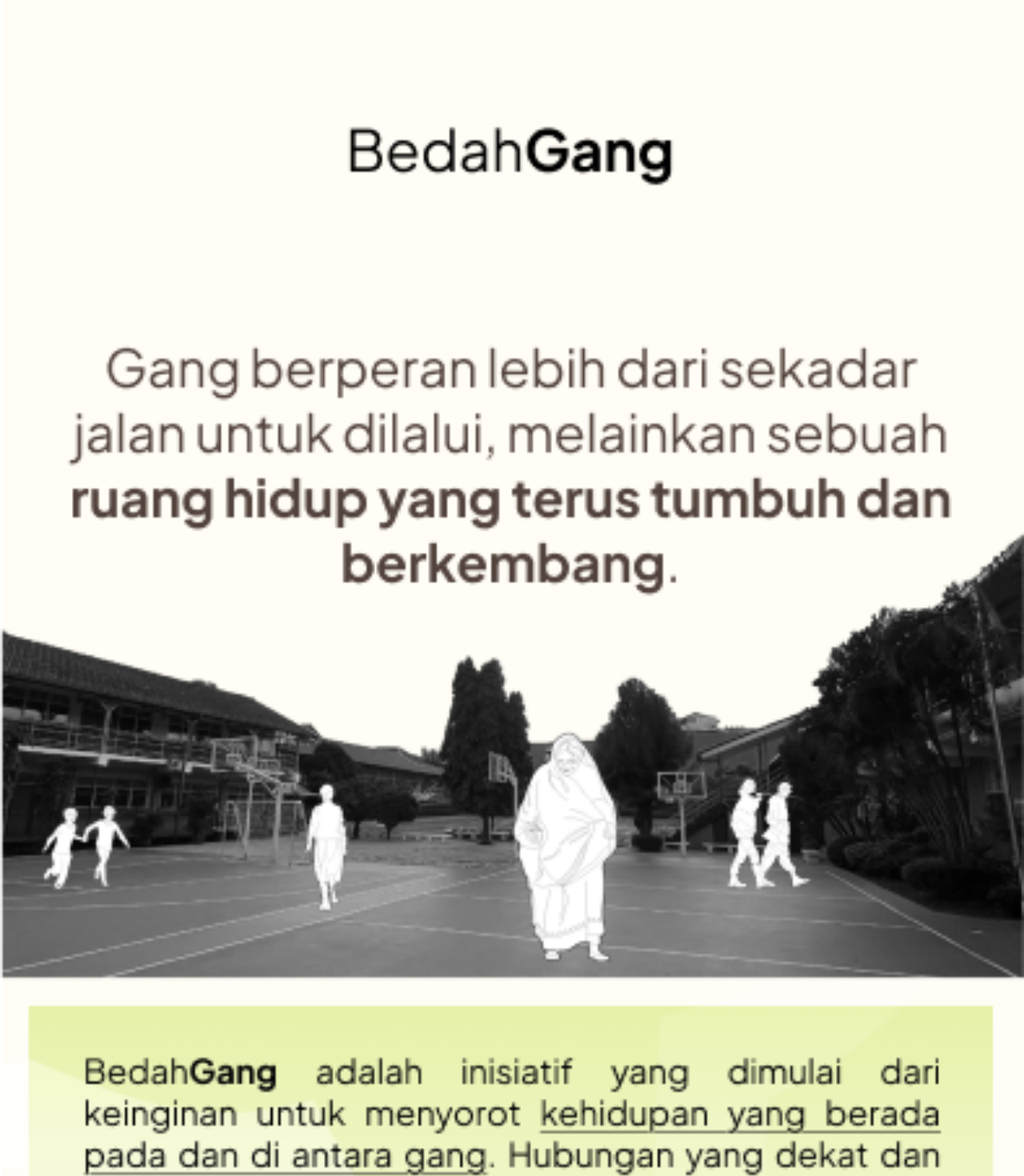
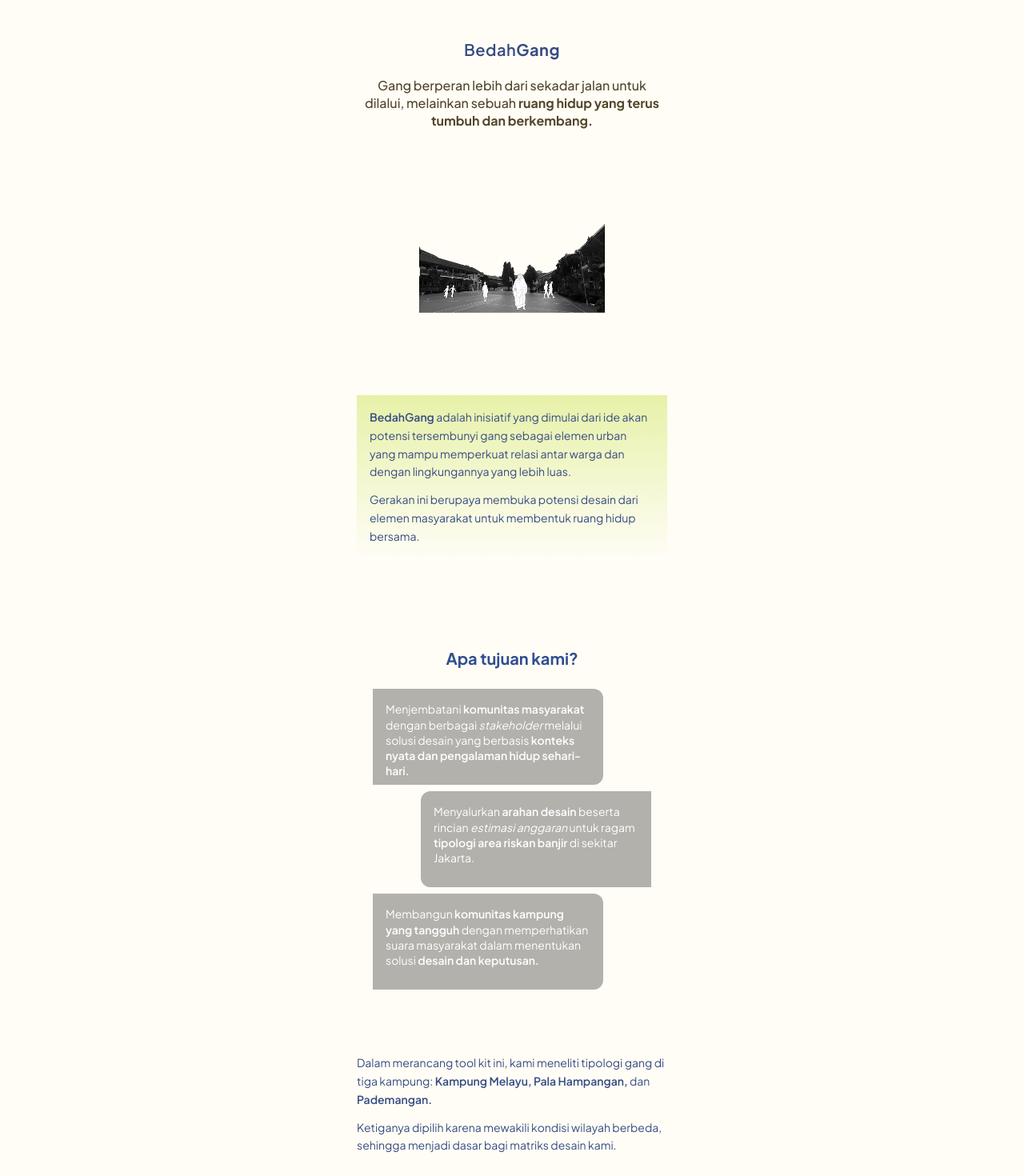
Before and after one commit to naylzhra/GangUp-Hack4ResilientJakarta2025, a Next.js app in the folder code/web/: page /about in a window 1280 px wide. Shown: the top 1470 px of the page at 80% size. Built offline with nearby package versions, Linux system fonts and the light colour scheme.

Commit message:
feat: about page

```diff
--- a/code/web/app/about/page.tsx
+++ b/code/web/app/about/page.tsx
@@ -1,20 +1,122 @@
-// app/about/page.tsx
 "use client";
 
+import { useRouter } from "next/navigation";
 import Image from "next/image";
-import AboutImage from "../../public/about.png";
+import SekolahImage from "../../public/sekolah.png";
+import AxonomImage from "../../public/axonom.png";
 
 export default function AboutPage() {
+  const router = useRouter();
+
   return (
-    <main className="min-h-screen bg-white">
-      <div className="w-full">
-        <Image
-          src={AboutImage}
-          alt="About BedahGang"
-          className="w-full h-auto"
-          priority
-        />
+    <div className="min-h-dvh bg-[#FFFDF5] text-[#364C84] flex flex-col items-center">
+      <div className="mx-auto w-full max-w-[420px] px-4 py-6 flex flex-col">
+
+        {/* Header */}
+          <div className="rounded-t-2xl bg-[#FFFDF5] px-6 pt-6 pb-5 text-center">
+            <h1 className="text-xl font-semibold tracking-wide text-[#364C84]">
+              Bedah<span className="font-extrabold">Gang</span>
+            </h1>
+          </div>
+
+        {/* HERO */}
+        <section className="flex flex-col items-center text-center">
+          <p className="text-base font-medium leading-snug text-[#52452C]">
+            Gang berperan lebih dari sekadar jalan untuk dilalui, melainkan sebuah{" "}
+            <span className="font-extrabold">ruang hidup yang terus tumbuh dan berkembang.</span>
+          </p>
+        </section>
+
+        <section className="flex justify-center relative h-[300px]">
+            <div className="w-[500px]">
+              <Image
+                src={SekolahImage}
+                alt="BedahGang Poster"
+                fill
+                className="rounded-xl"
+              />
+            </div>
+        </section>
+
+        {/* INTRO */}
+        <section className="mt-8 bg-gradient-to-b from-[#E7F1A8] to-transparent p-4 rounded-none text-sm leading-relaxed">
+          <p>
+            <span className="font-semibold">BedahGang</span> adalah inisiatif yang dimulai dari ide
+            akan potensi tersembunyi gang sebagai elemen urban yang mampu memperkuat relasi antar
+            warga dan dengan lingkungannya yang lebih luas.
+          </p>
+          <p className="mt-3">
+            Gerakan ini berupaya membuka potensi desain dari elemen masyarakat untuk membentuk ruang
+            hidup bersama.
+          </p>
+        </section>
+
+        {/* TUJUAN */}
+        <section className="mt-10 w-full bg-[#FFFDF5] px-5 py-8 rounded-2xl text-white">
+          <div className="px-0 py-10 flex flex-col items-center">
+            <h2 className="text-xl font-bold text-[#2F4F90] mb-6 text-center">
+              Apa tujuan kami?
+            </h2>
+
+            <div className="w-full flex flex-col gap-2 text-sm  leading-relaxed text-white font-small">
+              <div className="bg-black/30 h-30 px-4 py-4 rounded-r-xl mr-15 leading-snug">
+                <p>
+                  Menjembatani <span className="font-semibold">komunitas masyarakat</span> dengan berbagai{" "}
+                  <span className="italic">stakeholder</span> melalui solusi desain yang berbasis{" "}
+                  <span className="font-semibold">konteks nyata dan pengalaman hidup sehari-hari.</span>
+                </p>
+              </div>
+
+              <div className="bg-black/30 h-30 px-4 py-4 rounded-l-xl ml-15 max-w-[95%] self-center leading-snug">
+                <p>
+                  Menyalurkan <span className="font-semibold">arahan desain</span> beserta rincian{" "}
+                  <span className="italic">estimasi anggaran</span> untuk ragam{" "}
+                  <span className="font-semibold">tipologi area riskan banjir</span> di sekitar Jakarta.
+                </p>
+              </div>
+
+              <div className="bg-black/30 h-30 px-4 py-4 rounded-r-xl leading-snug mr-15">
+                <p>
+                  Membangun <span className="font-semibold">komunitas kampung yang tangguh</span> dengan
+                  memperhatikan suara masyarakat dalam menentukan solusi{" "}
+                  <span className="font-semibold">desain dan keputusan.</span>
+                </p>
+              </div>
+            </div>
+          </div>
+        </section>
+
+
+        <section className="mt-2 text-sm leading-relaxed">
+          <p>
+            Dalam merancang tool kit ini, kami meneliti tipologi gang di tiga kampung:
+            <span className="font-semibold"> Kampung Melayu, Pala Hampangan,</span> dan
+            <span className="font-semibold"> Pademangan.</span>
+          </p>
+          <p className="mt-3">
+            Ketiganya dipilih karena mewakili kondisi wilayah berbeda, sehingga menjadi dasar bagi
+            matriks desain kami.
+          </p>
+        </section>
+
+        <section className="flex justify-center">
+            <div className="w-full">
+              <Image
+                src={AxonomImage}
+                alt="BedahGang Poster"
+                className="rounded-xl"
+              />
+            </div>
+        </section>
+
+        {/* FOOTER */}
+        <footer className="mt-4 text-[10px] text-center text-[#364C84]/60">
+          <p>
+            © Dataset Reference: Shabrina, Z., Muharram, F. W., Dhirgantara Putra, D., Rui, J., & Asa, M. (2025).<br />
+             Hack4Resilient Jakarta 2025: Sinking City [Data set]. Zenodo. https://doi.org/10.5281/zenodo.16836145
+          </p>
+        </footer>
       </div>
-    </main>
+    </div>
   );
 }
```
Also changed, not shown: code/web/public/axonom.png (added), code/web/public/sekolah.png (added).
